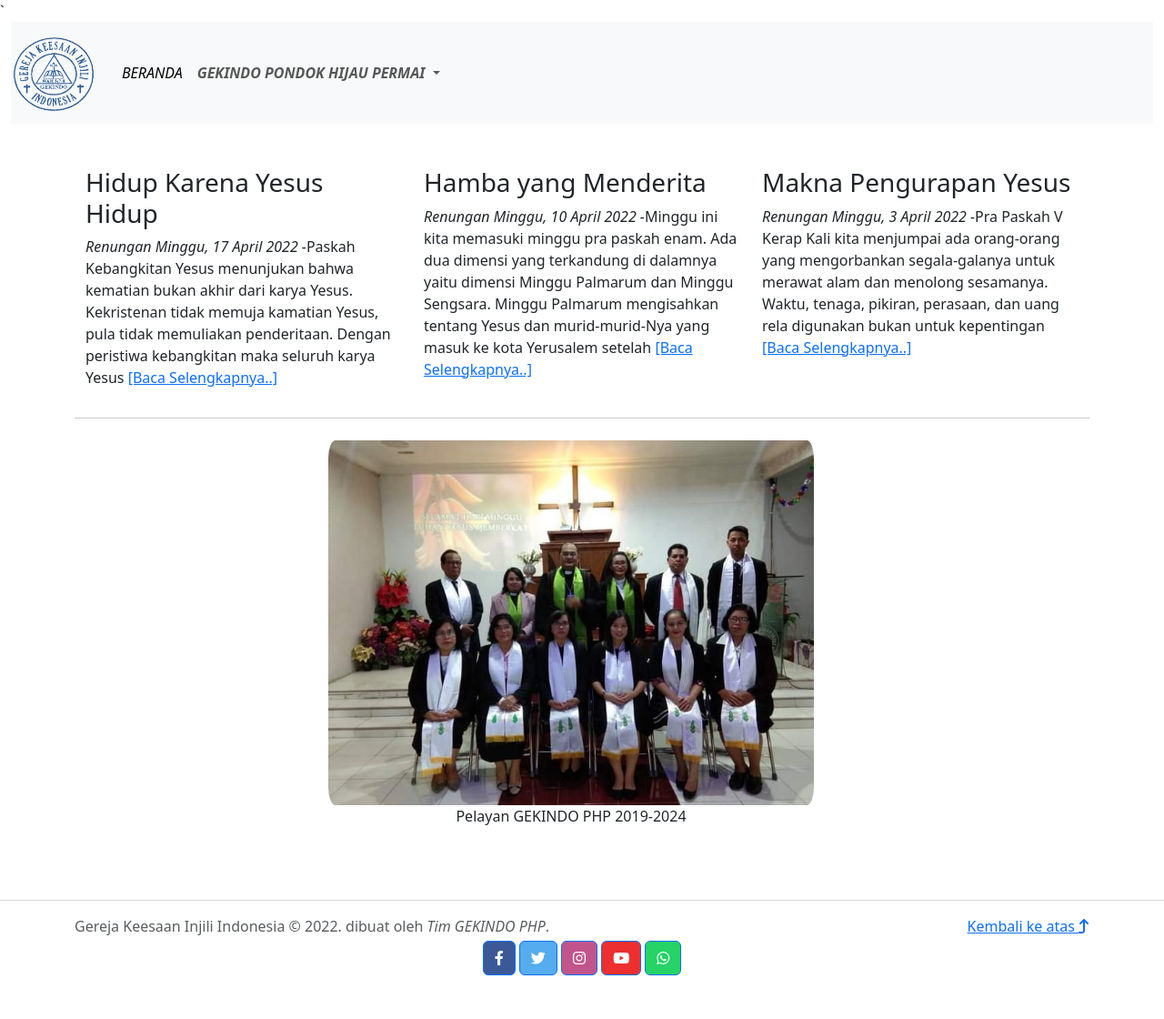
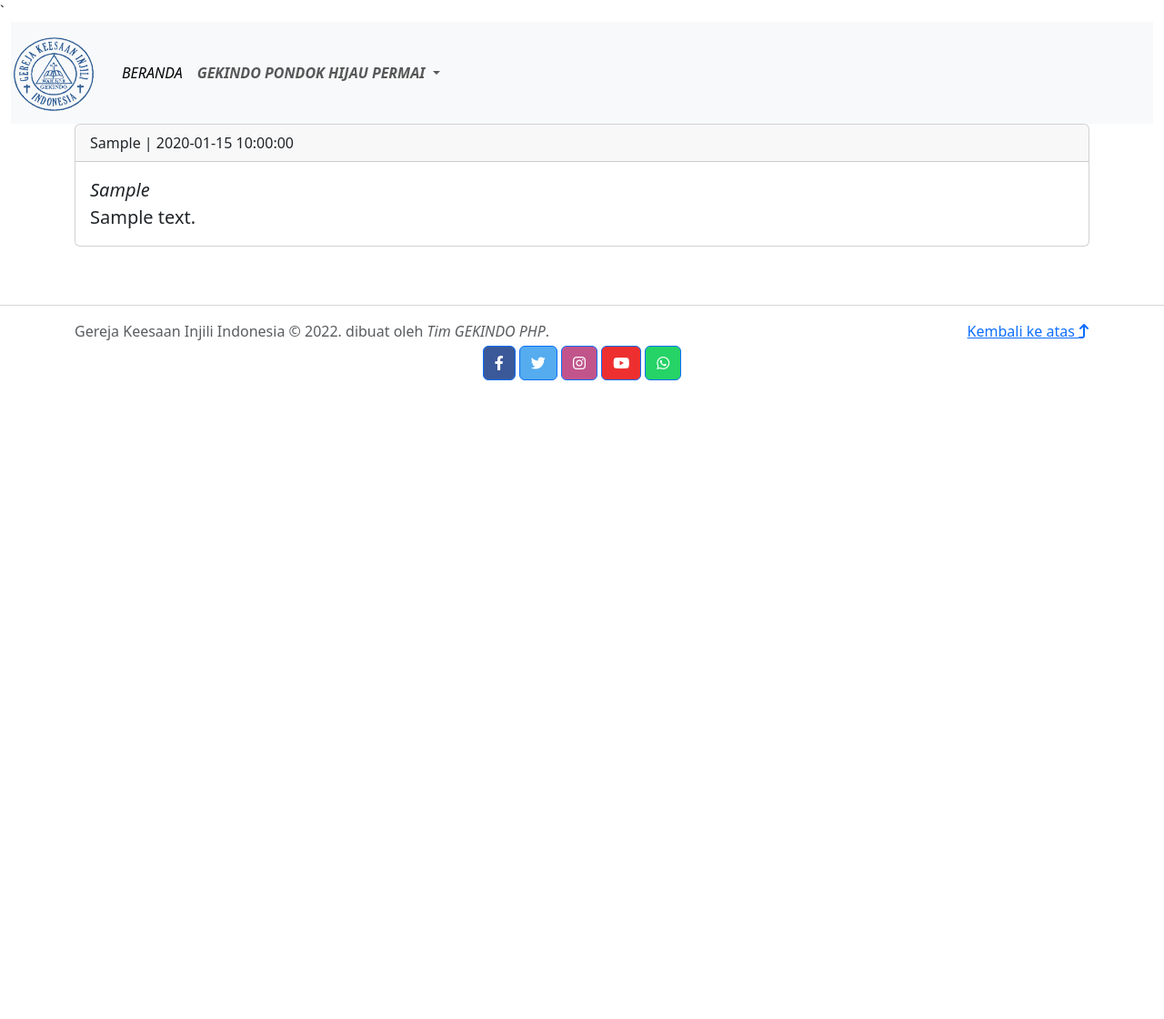
Before and after one commit to nyderetna/gekindo, a CodeIgniter 4 app: template app/Views/home.php in a window 1280 px wide. Shown: the whole page at 91% size. After the commit the page ends 418 px from the top, so only its background shows below. Run offline with PHP 8.4 and a stand-in for CodeIgniter, Linux system fonts and the light colour scheme; the template is opened without the code that fills it: most values are stand-ins (such as "Sample title", 1, 10 or a date in 2020); some libraries are stand-ins or nearby versions.

Commit message:
profil+warta

```diff
--- a/app/Models/PelayanModel.php
+++ b/app/Models/PelayanModel.php
@@ -7,5 +7,5 @@ use CodeIgniter\Model;
 class PelayanModel extends Model
 {
     protected $table = 'pelayan';
-    protected $allowedFields = ['slug', 'nama_pelayan', 'singkatan_jabatan', 'jabatan_pelayan', 'img'];
+    protected $allowedFields = ['slug', 'nama_pelayan', 'singkatan_jabatan', 'jabatan_pelayan', 'intro', 'img'];
 }
--- a/app/Views/home.php
+++ b/app/Views/home.php
@@ -2,28 +2,19 @@
 
 <?= $this->section('content'); ?>
 <div class="container">
+	<?php foreach ($warta as $w) : ?>
+		<div class="card">
 
-
-	<div class="container mt-5">
-		<div class="row">
-			<div class="col-sm-4">
-				<h3>Hidup Karena Yesus Hidup</h3>
-				<p><span style="font-style: italic;">Renungan Minggu, 17 April 2022 -</span>Paskah Kebangkitan Yesus menunjukan bahwa kematian bukan akhir dari karya Yesus. Kekristenan tidak memuja kamatian Yesus, pula tidak memuliakan penderitaan. Dengan peristiwa kebangkitan maka seluruh karya Yesus <span><a href="#">[Baca Selengkapnya..]</a> </span> </p>
+			<div class="card-header">
+				<?= $w['tema_warta']; ?> | <?= $w['tgl_warta']; ?>
 			</div>
-			<div class="col-sm-4">
-				<h3>Hamba yang Menderita</h3>
-				<p><span style="font-style: italic;">Renungan Minggu, 10 April 2022 -</span>Minggu ini kita memasuki minggu pra paskah enam. Ada dua dimensi yang terkandung di dalamnya yaitu dimensi Minggu Palmarum dan Minggu Sengsara. Minggu Palmarum mengisahkan tentang Yesus dan murid-murid-Nya yang masuk ke kota Yerusalem setelah <span><a href="#">[Baca Selengkapnya..]</a> </span> </p>
-			</div>
-			<div class="col-sm-4">
-				<h3>Makna Pengurapan Yesus</h3>
-				<p><span style="font-style: italic;">Renungan Minggu, 3 April 2022 -</span>Pra Paskah V Kerap Kali kita menjumpai ada orang-orang yang mengorbankan segala-galanya untuk merawat alam dan menolong sesamanya. Waktu, tenaga, pikiran, perasaan, dan uang rela digunakan bukan untuk kepentingan <span><a href="#">[Baca Selengkapnya..]</a> </span> </p>
+			<div class="card-body">
+				<blockquote class="blockquote mb-0">
+					<header class="blockquote-header"><cite title="Source Title"><?= $w['ayat_warta']; ?></cite></header>
+					<p><?= $w['isi_warta']; ?></p>
+				</blockquote>
 			</div>
 		</div>
-	</div>
-	<hr>
-	<div class="row mt-4" style="width:100%; justify-content: center; text-align: center;">
-		<img src="assets/img/majelis.jpeg" class="img-fluid w-50" style="border-radius: 20px;">
-		<p>Pelayan GEKINDO PHP 2019-2024</p>
-	</div>
+	<?php endforeach; ?>
 </div>
 <?= $this->endSection(); ?>
--- a/app/Views/profil.php
+++ b/app/Views/profil.php
@@ -16,8 +16,8 @@
 						<div class="col-md-8 my-5">
 							<div class="card-body">
 								<h5 class="card-title"><?= $p['singkatan_jabatan']; ?> <?= $p['nama_pelayan']; ?></h5>
-								<p class="card-text"><strong>(kalimat motivasi/inspirasi/kutipan ayat alkitab mengenai pelayanan)</strong></p>
 								<p class="card-text"><small class="text-muted"><?= $p['jabatan_pelayan']; ?></small></p>
+								<p class="card-text"><i><strong><?= $p['intro']; ?></strong></i></p>
 							</div>
 						</div>
 					</div>
```
Also changed, not shown: app/Controllers/Home.php (+6 -1 lines), app/Models/WartaModel.php (added, +11 -0 lines).
